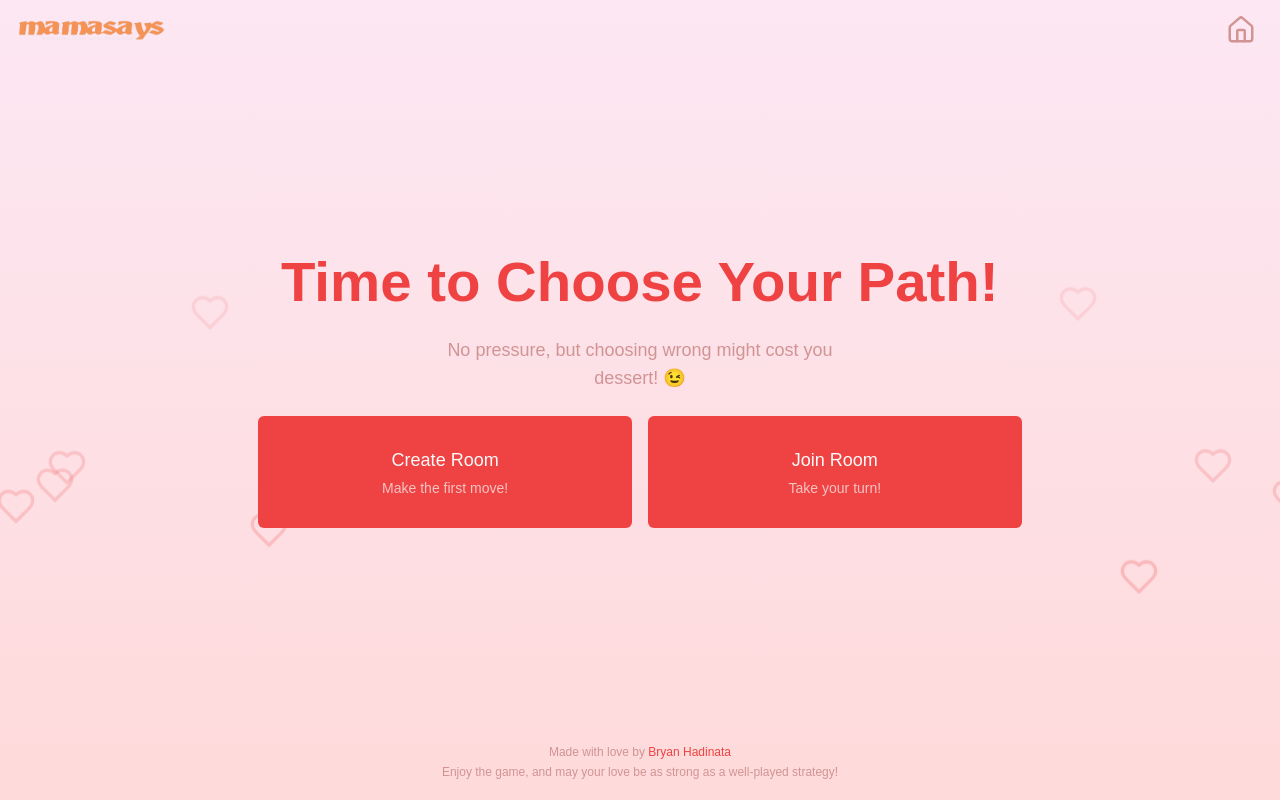
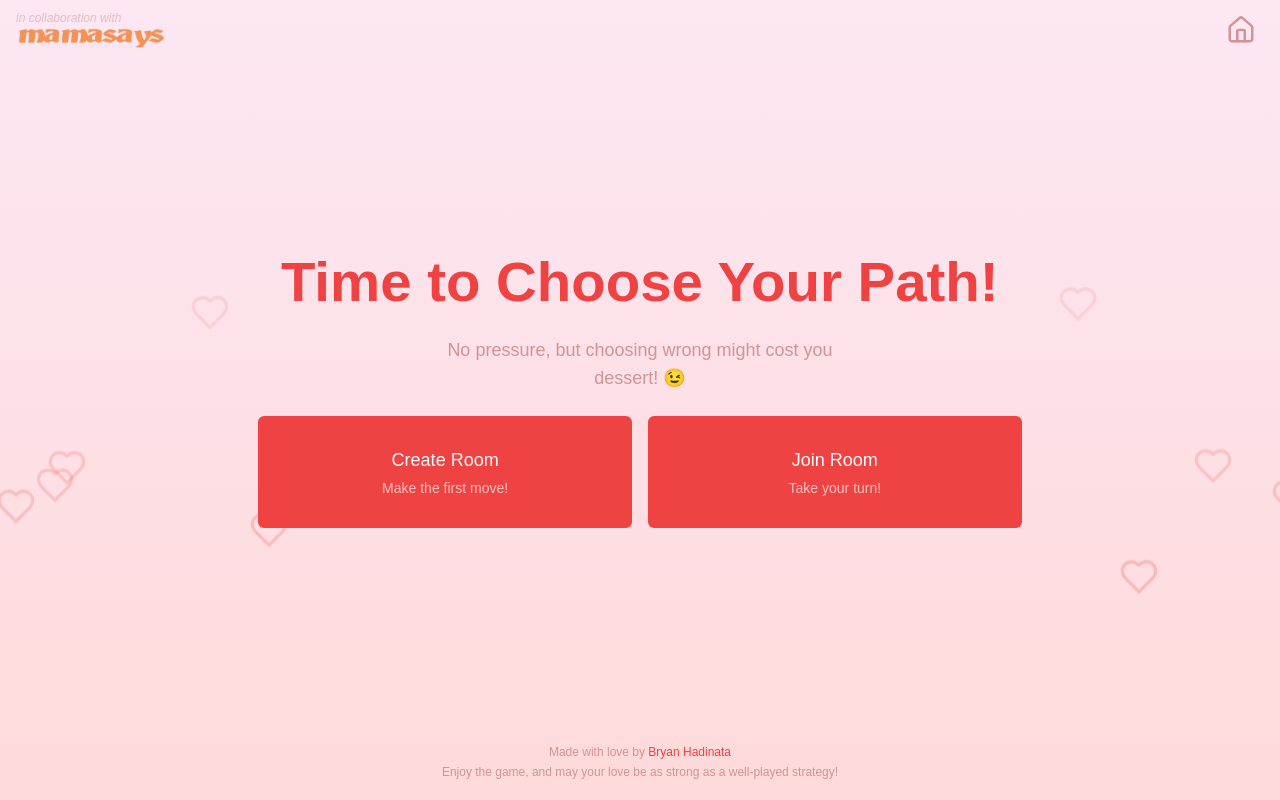
Before and after one commit to bryanhad/couple-compability-web-socket, a Next.js app: page /room in a window 1280 px wide. Built offline with nearby package versions, Linux system fonts and the light colour scheme.

Commit message:
update toast third wheel message and also join modal prompt to be more playful!

```diff
--- a/src/app/layout.tsx
+++ b/src/app/layout.tsx
@@ -35,12 +35,10 @@ export default function RootLayout({
             >
                 <div className="relative z-20 flex flex-[1] flex-col">
                     <header className="flex h-[60px] w-auto items-center justify-between p-4">
-                        <Image
-                            alt="mamasays-logo"
-                            src="/mamasays-logo.png"
-                            width={150}
-                            height={25}
-                        />
+                        <div>
+                            <p className="text-muted-foreground/50 text-xs italic">in collaboration with</p>
+                            <Image alt="mamasays-logo" src="/mamasays-logo.png" width={150} height={25} />
+                        </div>
                         <GoBackToHomeButton />
                     </header>
                     <main className="flex flex-[1] flex-col items-center justify-center px-4">
@@ -50,20 +48,14 @@ export default function RootLayout({
                     <footer className="flex justify-center pb-3 pt-6 text-center text-xs text-muted-foreground">
                         <div className="mb-2 w-[70%] max-w-[500px] space-y-1">
                             <p>
-                                Made with love by{" "}
-                                <span className="text-nowrap text-primary">
-                                    Bryan Hadinata
-                                </span>
+                                Made with love by <span className="text-nowrap text-primary">Bryan Hadinata</span>
                                 <br />
                             </p>
-                            <p>
-                                Enjoy the game, and may your love be as strong
-                                as a well-played strategy!
-                            </p>
+                            <p>Enjoy the game, and may your love be as strong as a well-played strategy!</p>
                         </div>
                     </footer>
                 </div>
-                <FloatingIcons icon={<Heart className="text-primary/30 shrink-0" size={40}/>} count={10} />
+                <FloatingIcons icon={<Heart className="shrink-0 text-primary/30" size={40} />} count={10} />
             </body>
         </html>
     )
--- a/src/components/modals/JoinRoomByIdModal.tsx
+++ b/src/components/modals/JoinRoomByIdModal.tsx
@@ -84,13 +84,13 @@ function JoinRoomByIdModal() {
                     </div>
                 </Button>
             }
-            title={"Enter Test Room ID"}
+            title={"Love is calling - will you answer?"}
             desc={
                 <p>
                     Please enter your <span className="text-primary">name</span>
                     , and
                     <br />
-                    the <span className="text-primary">room ID</span> from your partner.
+                    your partner's <span className="text-primary">room ID</span>.<br/>
                 </p>
             }
         >
--- a/src/hooks/use-channel-subscription.ts
+++ b/src/hooks/use-channel-subscription.ts
@@ -56,8 +56,10 @@ export function useChannelSubscription(currentRoomId: string) {
                 if (isThirdWheeling || isAloneInRoom) {
                     toast({
                         variant: "destructive",
-                        title: isAloneInRoom ? "Room not found!" : "Third wheel alert!",
-                        description: isAloneInRoom ? "Are you sure the room ID is correct?" : "bruhh",
+                        title: isAloneInRoom ? "Room not found!" : "Third wheel alert! ⚠️",
+                        description: isAloneInRoom
+                            ? "Are you sure the room ID is correct?"
+                            : "This game is for two. No third wheels allowed.",
                     })
                     router.push("/room")
                     setUserInfo(null)
```
